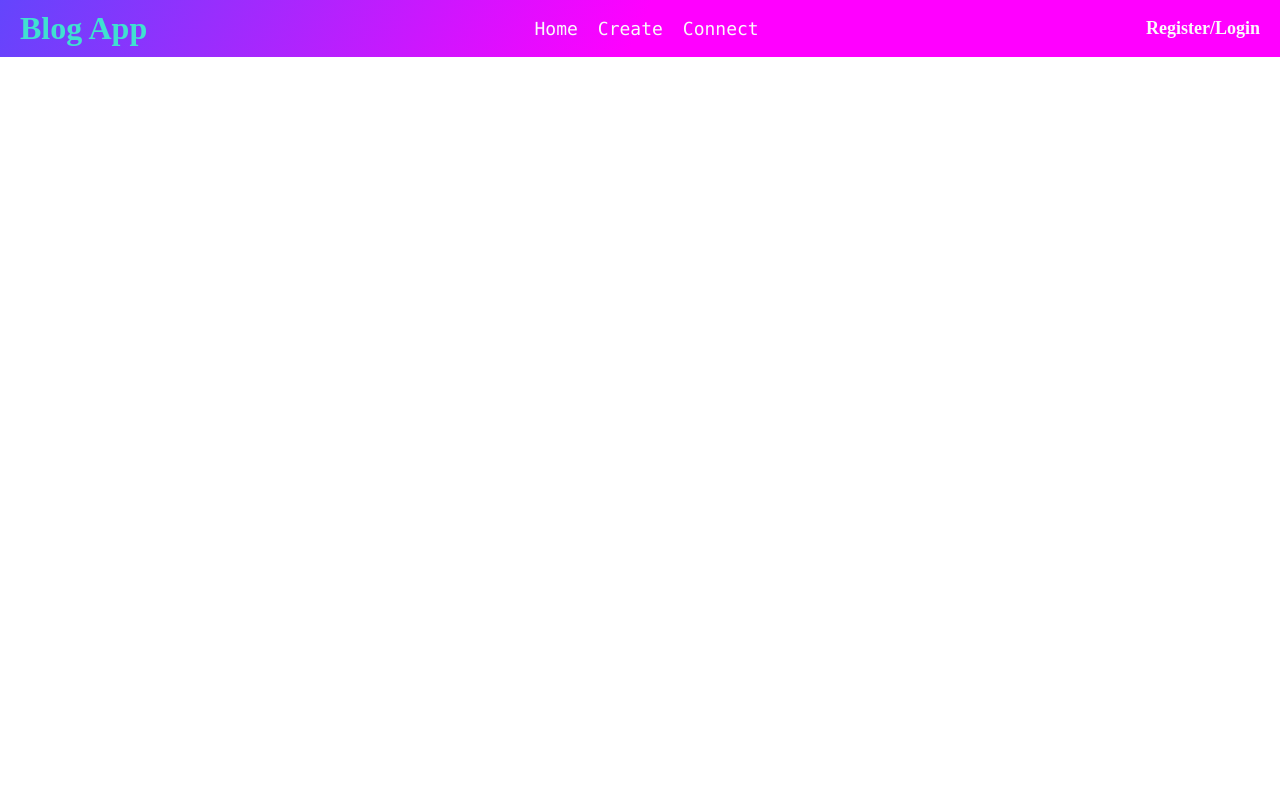
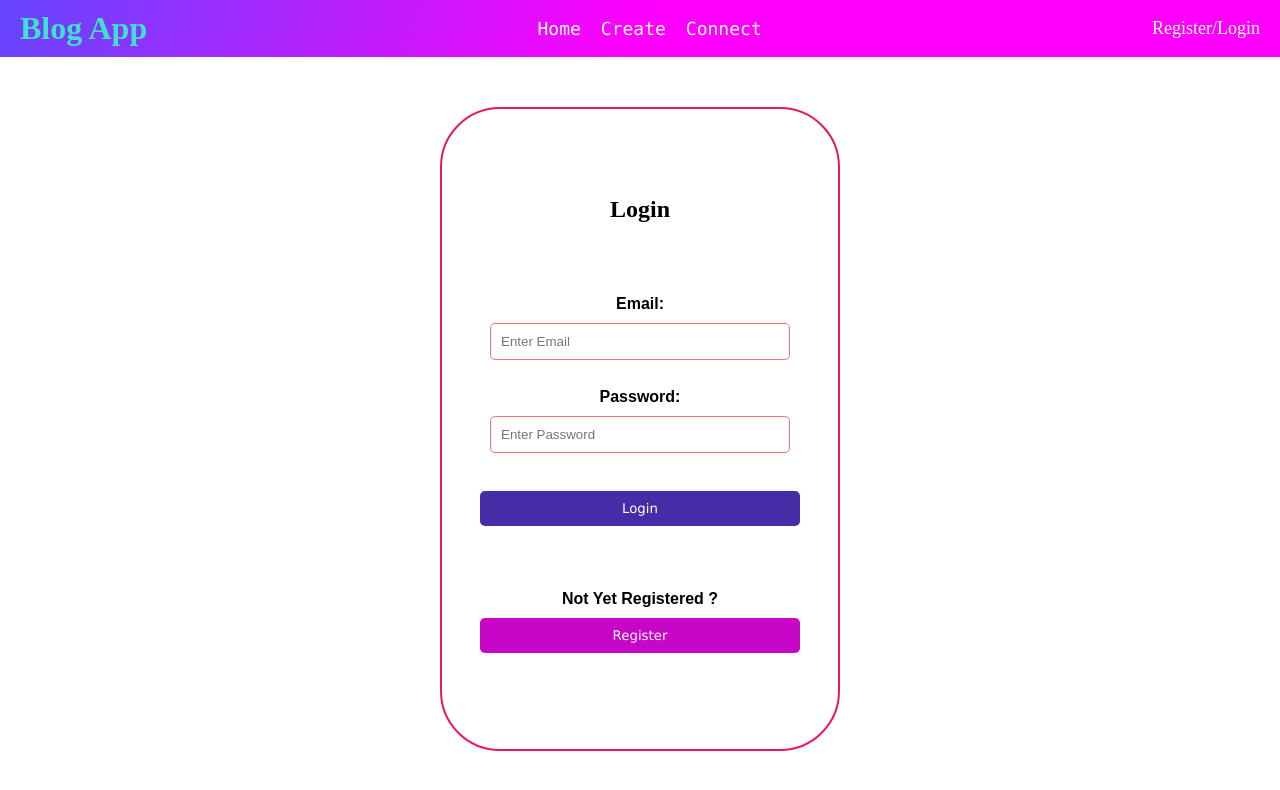
Before and after one commit to Rohith-Saran/Blog-Website, a React (Vite) app in the folder Frontend/: page /login in a window 1280 px wide. Shown: the top 790 px of the page. Built offline with nearby package versions, Linux system fonts and the light colour scheme.

Commit message:
Login and Register

```diff
--- a/Frontend/src/App.css
+++ b/Frontend/src/App.css
@@ -29,8 +29,69 @@
   font-weight: bold;
 }
 
-.Login{
-  color: rgb(250, 250, 250);
+.navbar .register{
+  color: rgb(255, 255, 255);
   font: 18px  Papyrus;
+  text-decoration: none;
+}
+
+
+
+.Signup{
+  display: flex;
+  flex-direction: column;
+  align-items: center;
+  justify-content: center;
+  height: 80vh;
+}
+
+.Signup .input{
+  margin: 10px;
+  padding: 10px;
+  width: 300px;
+  border: 1px solid rgb(254, 113, 113);
+  border-radius: 5px;
 
 }
+
+.Signup .btn{
+  margin: 10px;
+  padding: 10px;
+  width: 320px;
+  font-family: Verdana;
+  background-color: rgb(199, 6, 199);
+  color: white;
+  border: none;
+  border-radius: 5px;
+  cursor: pointer;
+}
+
+.Signup .username , .email , .password , .bottom{
+  display: flex;
+  flex-direction: column;
+  align-items: center;
+  justify-content: center;
+}
+
+.Signup label ,p {
+  font: 18px ;
+  color: #000000;
+  font-family: fantasy;
+  font-weight: bold;
+}
+
+.bottom .Link{
+  text-decoration: none;
+  color: #ffffff;
+
+}
+
+.form{
+  border: #ea1663 solid 2px;
+  border-radius: 60px;
+  margin: 50px;
+  width: 450px;
+  margin-left: auto;
+  margin-right: auto;
+
+}
--- a/Frontend/src/App.jsx
+++ b/Frontend/src/App.jsx
@@ -1,8 +1,10 @@
 import { useState } from 'react'
-import reactLogo from './assets/react.svg'
-import viteLogo from '/vite.svg'
+
 import './App.css'
 import Navbar from './Navbar'
+import Register from './Register'
+import Login from './Login'
+import { BrowserRouter as Router, Routes, Route } from 'react-router-dom'
 
 function App() {
   const [count, setCount] = useState(0)
@@ -10,11 +12,14 @@ function App() {
   return (
     <>
 
-      <div>
+    <Router>
+      <Navbar />
+      <Routes>
+        <Route path='/register' element={<Register />} />
+        <Route path='/login' element={<Login />} />
+      </Routes>
+    </Router>
 
-        <Navbar />
-
-      </div>
 
     </>
   )
--- /dev/null
+++ b/Frontend/src/Login.jsx
@@ -0,0 +1,39 @@
+import React from 'react'
+import { Link } from 'react-router-dom'
+
+function Login() {
+  return (
+
+     <div >
+
+      <form className='form' style={{width:'400px'}}>
+      <div className='Signup'>
+        <h2>Login</h2> <br/><br/><br/><br/>
+
+          <div className='email'>
+            <label htmlFor="email">Email:</label>
+            <input type="email" className='input' name="email" placeholder='Enter Email' required />
+          </div>
+          <br/>
+          <div className='password'>
+            <label htmlFor="password">Password:</label>
+            <input type="password" className='input' name="password" placeholder="Enter Password" required ariahidden/>
+          </div>
+          <br/>
+          <button type="submit" className='btn' style={{background:'#472ca7'}}>Login</button>
+
+        <br/><br/><br/>
+        <div className='bottom'>
+           <p>Not Yet Registered ? </p>
+           <Link to="/register" className='Link'> <button type='button' className='btn'>Register</button> </Link>
+        </div>
+
+      </div>
+    </form>
+
+    </div>
+
+  )
+}
+
+export default Login
--- a/Frontend/src/Navbar.jsx
+++ b/Frontend/src/Navbar.jsx
@@ -1,4 +1,5 @@
 import React from 'react'
+import { Link } from 'react-router-dom'
 
 function Navbar() {
   return (
@@ -7,10 +8,10 @@ function Navbar() {
         <div className='Header'><h1>Blog App</h1></div>
         <div className='Links'>
             <a href='Home'>Home</a>
-            <a href='About'>Create</a>
+            <a href='Create'>Create</a>
             <a href='Contact'>Connect</a>
         </div>
-        <div className='Login'><h4>Register/Login</h4></div>
+        <div className='Login'><h4><Link to="/register" className='register'>Register/Login</Link></h4></div>
 
     </div>
   )
--- /dev/null
+++ b/Frontend/src/Register.jsx
@@ -0,0 +1,43 @@
+import React from 'react'
+import { Link } from 'react-router-dom'
+
+function Register() {
+  return (
+    <div >
+
+      <form className='form'>
+      <div className='Signup'>
+        <h2>Sign Up</h2> <br/><br/>
+
+          <div className='username'>
+            <label htmlFor="username">Username:</label>
+            <input type="text" className='input' name="username" placeholder='Enter Username' required />
+          </div>
+          <br/>
+          <div className='email'>
+            <label htmlFor="email">Email:</label>
+            <input type="email" className='input' name="email" placeholder='Enter Email' required />
+          </div>
+          <br/>
+          <div className='password'>
+            <label htmlFor="password">Password:</label>
+            <input type="password" className='input' name="password" placeholder="Enter Password" required  aria-hidden/>
+          </div>
+          <br/>
+          <button type="submit" className='btn' style={{background:'#472ca7'}}>Register</button>
+
+        <br/><br/>
+        <div className='bottom'>
+           <p>Already have an account? </p>
+           <Link to="/login" className='Link'> <button type='button' className='btn'>Login</button> </Link>
+        </div>
+
+      </div>
+    </form>
+
+    </div>
+
+  )
+}
+
+export default Register
```
Also changed, not shown: 1 other file (tests, documents, lock files or other folders).
